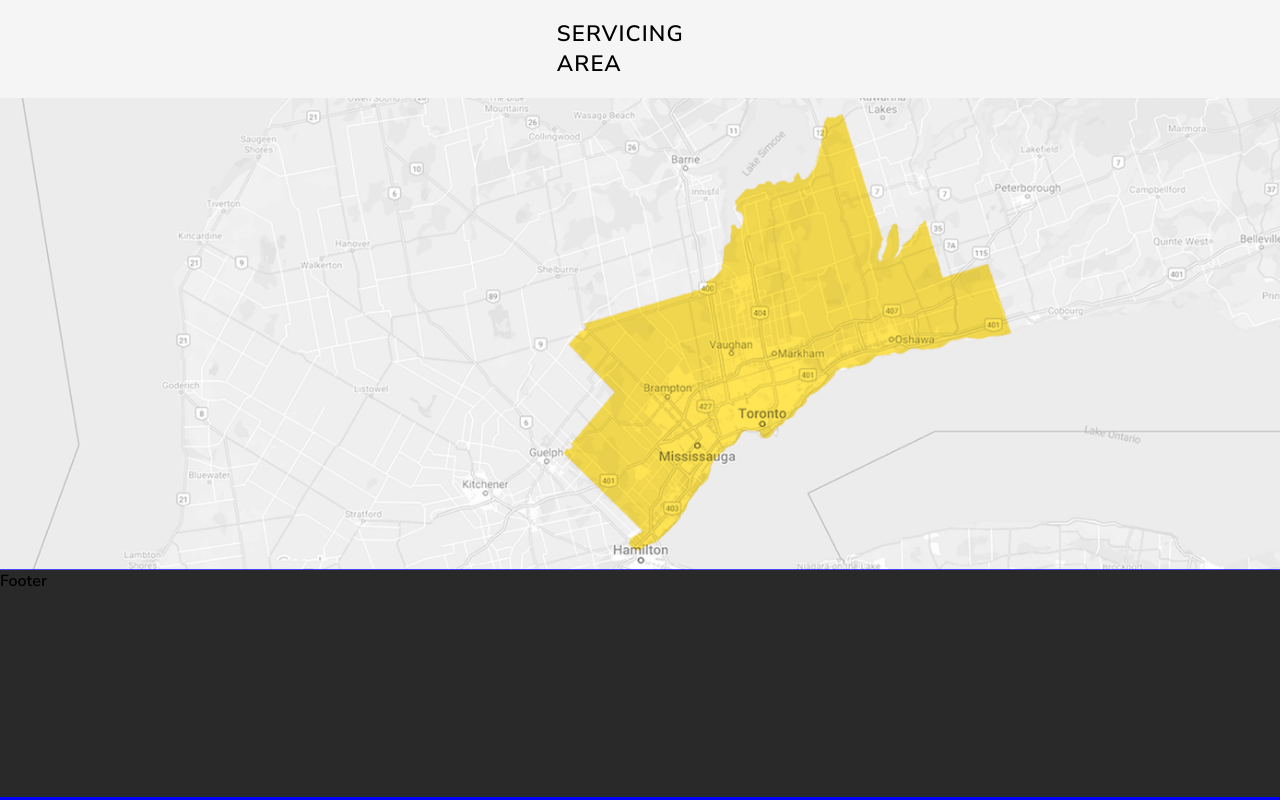
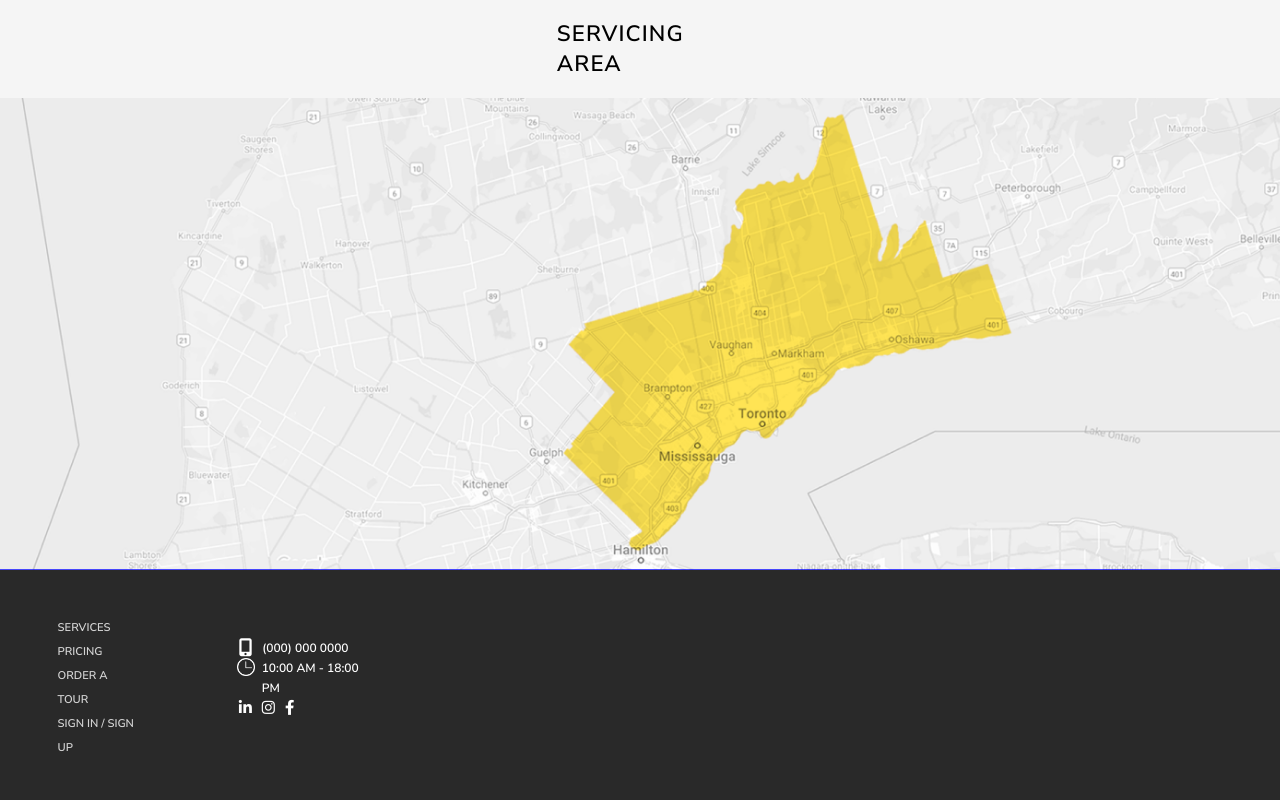
Before and after one commit to AvetBadalyan/Propery-Tours-Figma-template, a React (Create React App) app: page / in a window 1280 px wide. Shown: the part 1600-2400 px from the top of the page. Built offline with nearby package versions, Linux system fonts and the light colour scheme.

Commit message:
feat: create the footer content  and fit it

```diff
--- a/public/index.html
+++ b/public/index.html
@@ -16,34 +16,17 @@
       href="https://fonts.googleapis.com/css2?family=Nunito+Sans:wght@600&display=swap"
       rel="stylesheet"
     />
-    <!--
-      manifest.json provides metadata used when your web app is installed on a
-      user's mobile device or desktop. See https://developers.google.com/web/fundamentals/web-app-manifest/
-    -->
+
     <link rel="manifest" href="%PUBLIC_URL%/manifest.json" />
-    <!--
-      Notice the use of %PUBLIC_URL% in the tags above.
-      It will be replaced with the URL of the `public` folder during the build.
-      Only files inside the `public` folder can be referenced from the HTML.
+    <link
+      rel="stylesheet"
+      href="https://cdnjs.cloudflare.com/ajax/libs/font-awesome/6.0.0-beta3/css/all.min.css"
+    />
 
-      Unlike "/favicon.ico" or "favicon.ico", "%PUBLIC_URL%/favicon.ico" will
-      work correctly both with client-side routing and a non-root public URL.
-      Learn how to configure a non-root public URL by running `npm run build`.
-    -->
     <title>React App</title>
   </head>
   <body>
     <noscript>You need to enable JavaScript to run this app.</noscript>
     <div id="root"></div>
-    <!--
-      This HTML file is a template.
-      If you open it directly in the browser, you will see an empty page.
-
-      You can add webfonts, meta tags, or analytics to this file.
-      The build step will place the bundled scripts into the <body> tag.
-
-      To begin the development, run `npm start` or `yarn start`.
-      To create a production bundle, use `npm run build` or `yarn build`.
-    -->
   </body>
 </html>
--- a/src/Components/Footer.css
+++ b/src/Components/Footer.css
@@ -1,6 +1,125 @@
 .footer {
   height: 28.75vh;
   width: 100vw;
-  height: 28.33vh;
-  background: #292929;
+  background: rgb(41, 41, 41);
+  display: flex;
+  justify-content: space-around;
+  align-items: center;
 }
+
+.footer ul {
+  list-style-type: none;
+}
+
+.container {
+  width: 91vw;
+  height: 100%;
+  background-color: rgb(41, 41, 41);
+  display: flex;
+  flex-wrap: wrap;
+  justify-content: flex-start;
+  align-items: center;
+  gap: 100px;
+  font-size: 12px;
+}
+
+footer ul {
+  list-style-type: none;
+}
+
+.footer-col {
+  width: 6.1vw;
+  min-height: 13.34vh;
+  font-family: "Nunito Sans";
+  font-style: normal;
+  font-weight: 600;
+  font-size: 2.22vh;
+  text-transform: uppercase;
+  color: #ffffff;
+  display: flex;
+  justify-content: space-around;
+  flex-direction: column;
+}
+
+.footer-col a {
+  font-size: 1.33vmin;
+  color: rgba(255, 255, 255, 0.8);
+  text-decoration: none;
+  transition: all 0.3s ease;
+  font-family: "Nunito Sans";
+  font-style: normal;
+  font-weight: 600;
+  font-size: 1.4vmin;
+  line-height: 0.33vh;
+  text-transform: uppercase;
+  transition: all 0.3s ease;
+  cursor: pointer;
+}
+
+.footer-col a:hover {
+  color: rgba(255, 226, 65, 1);
+  padding: 0 2px;
+}
+
+.social-links {
+  font-family: "Nunito Sans";
+  font-style: normal;
+  font-weight: 400;
+  line-height: 20px;
+  font-size: 12px;
+  color: #ffffff;
+  width: 10vw;
+  display: flex;
+  flex-direction: column;
+  justify-content: space-around;
+  min-height: 10vh;
+  margin-bottom: 15px;
+}
+
+.social-links .contact i {
+  font-size: 18px;
+  margin-left: 3px;
+}
+
+.contact {
+  display: flex;
+  justify-content: flex-start;
+  gap: 10px;
+  font-size: 12px;
+}
+
+.clock {
+  display: flex;
+  justify-content: flex-start;
+  gap: 7px;
+  font-size: 12px;
+  margin-left: 1px;
+}
+
+.soc-media {
+  font-size: 15px;
+  display: flex;
+  justify-content: flex-start;
+  align-items: center;
+  gap: 10px;
+  margin-left: 3px;
+  transition: all 0.3s ease;
+  cursor: pointer;
+}
+
+.soc-media a:hover {
+  color: rgba(255, 226, 65, 1);
+}
+
+/* ////// Footer responsive ///// */
+@media (max-width: 767px) {
+  .footer-col {
+    width: 50%;
+    margin-bottom: 30px;
+  }
+}
+@media (max-width: 574px) {
+  .footer-col {
+    width: 100%;
+  }
+}
--- a/src/Components/Footer.jsx
+++ b/src/Components/Footer.jsx
@@ -1,6 +1,57 @@
 import React from "react";
 import "./Footer.css";
+import clock from "./../assets/clock.png"
 
 export default function Footer() {
-  return <div className="footer">Footer</div>;
+  return (
+    <div className="footer">
+      <div className="container">
+        <div className="footer-col">
+          <div>
+            <a>Services </a>
+          </div>
+          <div>
+            <a>PRICING</a>
+          </div>
+          <div>
+            <a>ORDER A TOUR</a>
+          </div>
+          <div>
+            <a>Sign IN / SIGN UP </a>
+          </div>
+        </div>
+
+        <div className="social-links">
+          <div className="contact">
+            <i
+              class="fa-solid fa-mobile-screen-button"
+
+            ></i>
+            <p>(000) 000 0000</p>
+          </div>
+          <div className="clock">
+            <img src={clock} width="18" height="18" />
+            <p>10:00 АМ - 18:00 PM</p>
+          </div>
+          <div className="soc-media">
+            <div>
+              <a>
+                <i className="fab fa-linkedin-in"></i>
+              </a>
+            </div>
+            <div>
+              <a>
+                <i className="fab fa-instagram"></i>
+              </a>
+            </div>
+            <div>
+              <a>
+                <i className="fab fa-facebook-f"></i>
+              </a>
+            </div>
+          </div>
+        </div>
+      </div>
+    </div>
+  );
 }
```
Also changed, not shown: src/assets/clock.png (added).
